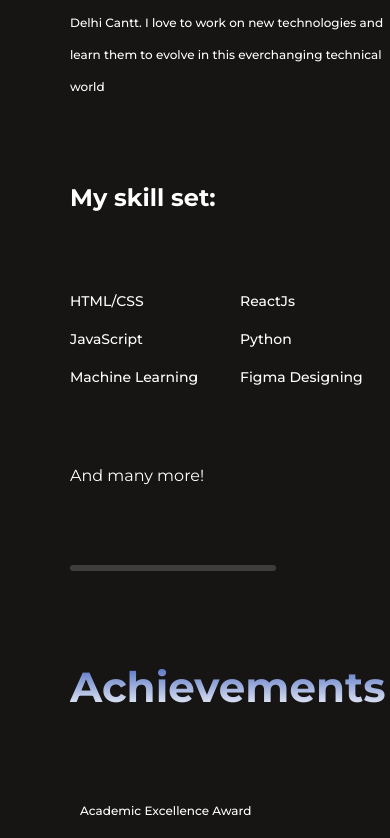
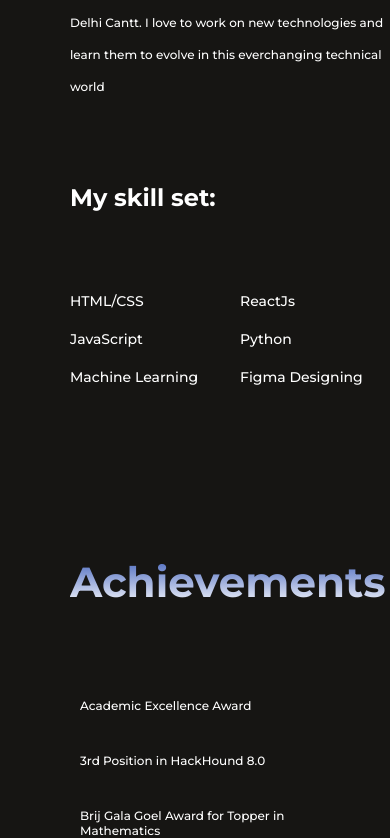
Before and after one commit to EshaanGupta1011/Portfolio, a React (Vite) app: page / in a window 390 px wide. Shown: the part 1159-1997 px from the top of the page. Built offline with nearby package versions, Linux system fonts and the light colour scheme.

Commit message:
update: font size

```diff
--- a/src/App.jsx
+++ b/src/App.jsx
@@ -13,9 +13,7 @@ const App = () => {
       <Navbar />
       <Hero />
       <About />
-      <hr className="horizontal-line" />
       <Mywork />
-      <hr className="horizontal-line" />
       <Contact />
       <Footer />
     </div>
--- a/src/Components/About/About.css
+++ b/src/Components/About/About.css
@@ -159,7 +159,7 @@
 
 @media (max-width: 768px) {
   .about {
-    gap: 80px;
+    gap: 30px;
     margin: 50px 70px;
     align-items: start;
   }
--- a/src/Components/About/About.jsx
+++ b/src/Components/About/About.jsx
@@ -56,13 +56,9 @@ const About = () => {
               ))}
             </div>
           </div>
-          <div className="flex-centre">
-            <p>And many more!</p>
-          </div>
+          <div className="flex-centre"></div>
         </div>
       </div>
-
-      <hr className="horizontal-line" />
 
       <h3 id="achievement" className="about-achievement-heading">
         Achievements
@@ -78,8 +74,6 @@ const About = () => {
           ))}
         </div>
       </div>
-
-      <hr className="horizontal-line" />
 
       <h3 id="experience" className="about-achievement-heading">
         Experience
--- a/src/Components/Contact/Contact.css
+++ b/src/Components/Contact/Contact.css
@@ -158,4 +158,10 @@
     font-size: 14px;
     width: 95%;
   }
+
+  .contact-submit {
+    font-size: 16px;
+    padding: 10px 40px;
+    margin-bottom: 30px;
+  }
 }
--- a/src/Components/Footer/Footer.css
+++ b/src/Components/Footer/Footer.css
@@ -13,3 +13,16 @@
   font-size: 24px;
   font-weight: 500;
 }
+
+/*Reponsive*/
+
+@media (max-width: 768px) {
+  .footer {
+    padding: 6px;
+  }
+
+  .footer-text p {
+    font-size: 18px;
+    font-weight: 300;
+  }
+}
--- a/src/Components/Hero/Hero.css
+++ b/src/Components/Hero/Hero.css
@@ -57,6 +57,11 @@
   background-color: #292929;
 }
 
+.hero-resume-link {
+  text-decoration: none;
+  color: #fff;
+}
+
 /*Responsive*/
 
 @media (max-width: 768px) {
--- a/src/Components/Hero/Hero.jsx
+++ b/src/Components/Hero/Hero.jsx
@@ -1,6 +1,7 @@
 import React from "react";
 import "./Hero.css";
 import profile_img from "../../assets/profile_img.jpg";
+import resume from "../../assets/Resume.pdf";
 
 const Hero = () => {
   return (
@@ -15,7 +16,9 @@ const Hero = () => {
         and Machine Learning.
       </p>
       <div className="hero-action">
-        <div className="hero-resume">My resume</div>
+        <a href={resume} download className="hero-resume-link">
+          <div className="hero-resume">My resume</div>
+        </a>
       </div>
     </div>
   );
--- a/src/Components/Navbar/Navbar.css
+++ b/src/Components/Navbar/Navbar.css
@@ -156,7 +156,7 @@
   }
 
   .nav-menu li {
-    font-size: 30px;
+    font-size: 18px;
     padding-left: 100px;
     flex-direction: row;
     gap: 20px;
--- a/src/index.css
+++ b/src/index.css
@@ -9,21 +9,3 @@ body {
   color: #fff;
   font-family: "Montserrat";
 }
-
-.horizontal-line {
-  display: flex;
-  align-items: center;
-  justify-content: center;
-  border: 3px solid #3d3d3d;
-  border-radius: 16px;
-  width: 80%;
-  margin: auto;
-}
-
-@media (max-width: 768px) {
-  .horizontal-line {
-    align-items: center;
-    justify-content: center;
-    margin: 0;
-  }
-}
```
Also changed, not shown: 1 other file (tests, documents, lock files or other folders).
